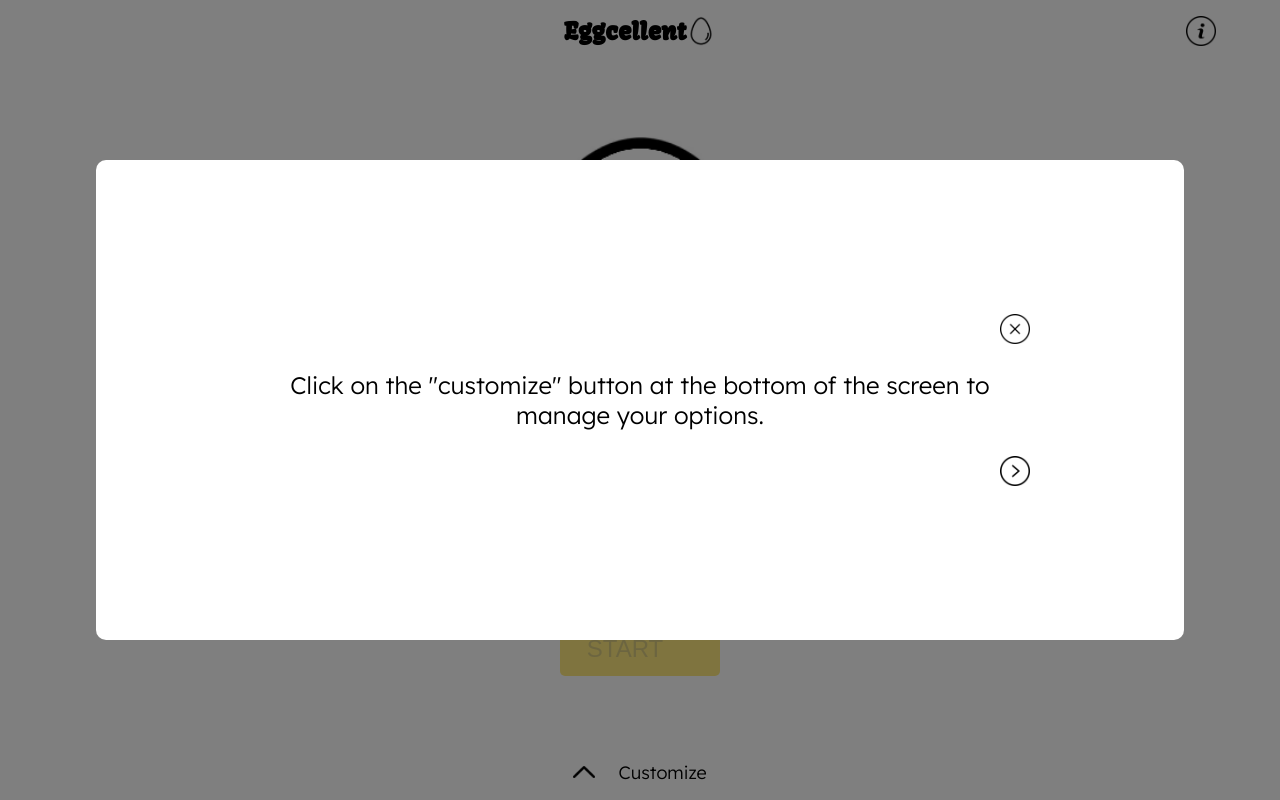
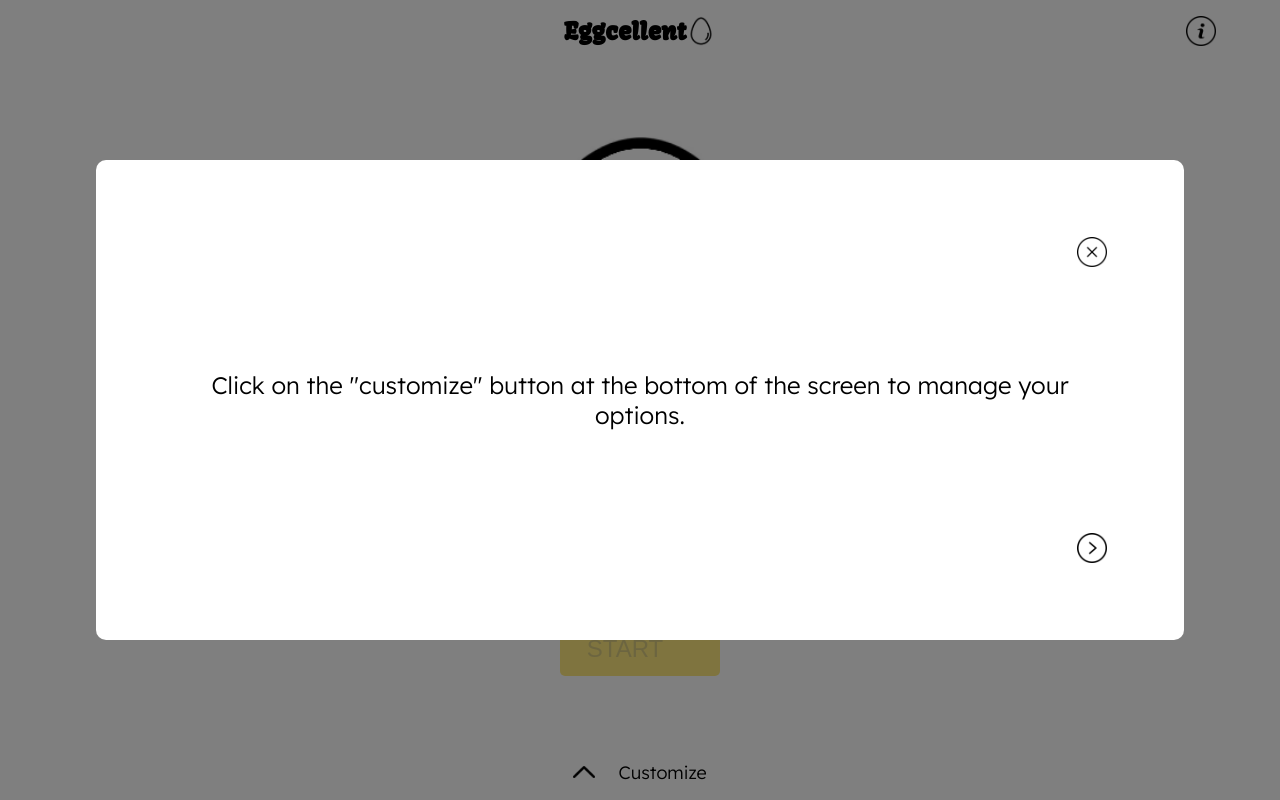
Before and after one commit to IsakMakra/Eggcellent, a plain HTML site: page index.html in a window 1280 px wide. Both pictures are taken after a click on the element 1201 px from the left and 31 px from the top of the page. Drawn offline with Linux system fonts and the light colour scheme.

Commit message:
fixed buttons

```diff
--- a/css/mainPage.css
+++ b/css/mainPage.css
@@ -275,7 +275,7 @@ main {
 
 #info_background {
     background-color: white;
-    padding: 12vw;
+    padding: 6vw;
     border-radius: 10px;
     height: 60vh;
     width: 85vw;
@@ -291,7 +291,7 @@ main {
     width: 30px;
     grid-row: 1;
     justify-self: end;
-    align-self: center;
+    align-self: flex-start;
 
     background-image: url("../media/close.png");
     background-position: center;
@@ -313,7 +313,7 @@ main {
     background-size: contain;
 
     justify-self: end;
-    align-self: center;
+    align-self: flex-end;
     grid-row: 3;
     height: 30px;
     width: 30px;
```
